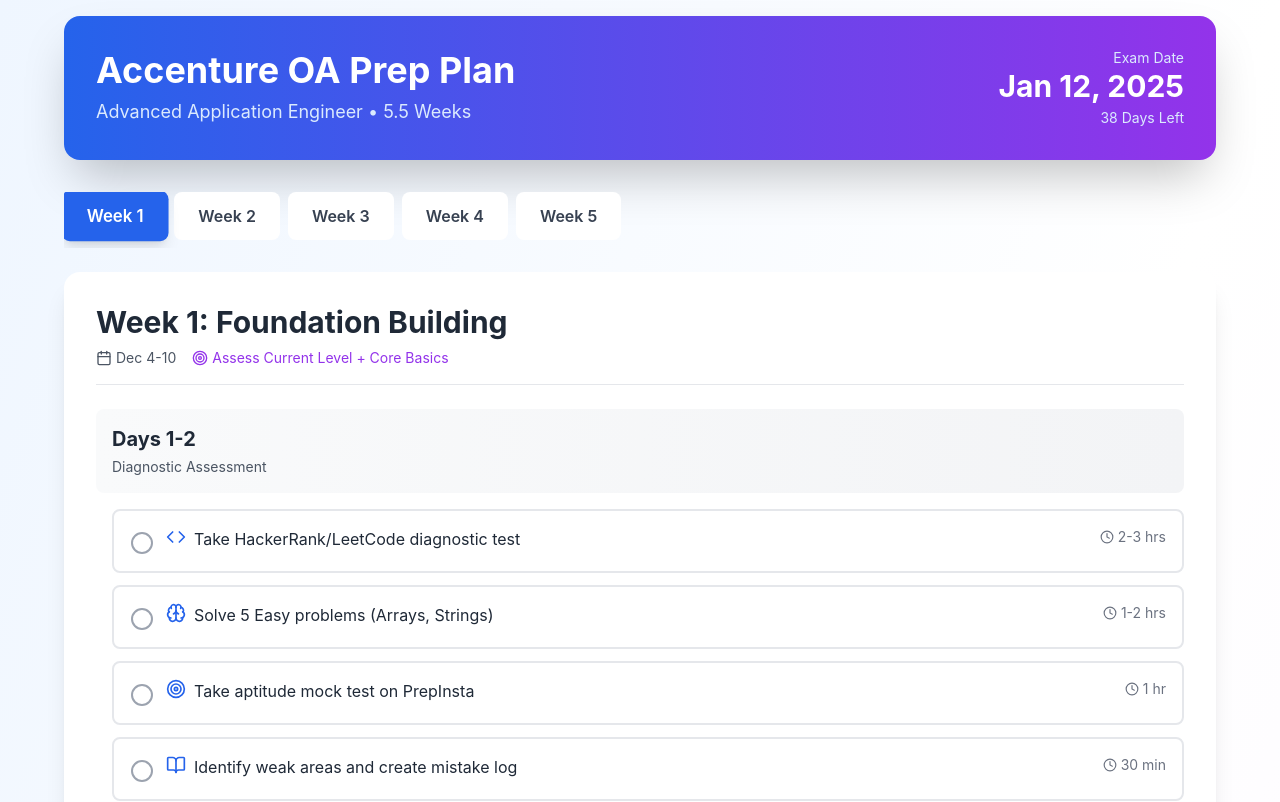
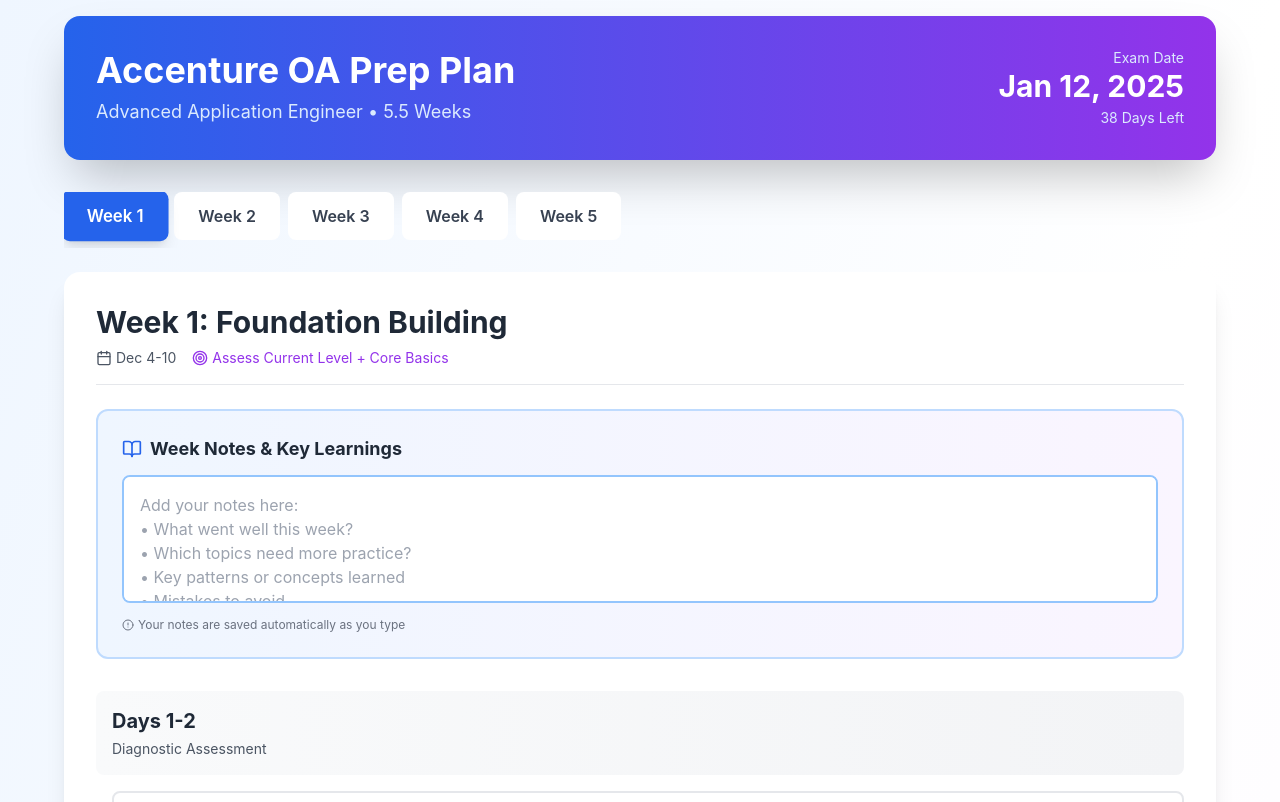
Before and after one commit to Monikarana27/accenture, a React (Create React App) app: page / in a window 1280 px wide. Shown: the top 802 px of the page. Built offline with nearby package versions, Linux system fonts and the light colour scheme.

Commit message:
Update App.js

```diff
--- a/src/App.js
+++ b/src/App.js
@@ -4,12 +4,20 @@
 const AccentureOAPlan = () => {
   const [completedTasks, setCompletedTasks] = useState({});
   const [activeWeek, setActiveWeek] = useState(0);
+  const [weekNotes, setWeekNotes] = useState({});
 
   const toggleTask = (weekIndex, dayIndex, taskIndex) => {
     const key = `${weekIndex}-${dayIndex}-${taskIndex}`;
     setCompletedTasks(prev => ({
       ...prev,
       [key]: !prev[key]
+    }));
+  };
+
+  const updateWeekNotes = (weekIndex, notes) => {
+    setWeekNotes(prev => ({
+      ...prev,
+      [weekIndex]: notes
     }));
   };
 
@@ -357,6 +365,29 @@
             </div>
           </div>
 
+          {/* Week Notes Section */}
+          <div className="mb-8 bg-gradient-to-r from-blue-50 to-purple-50 rounded-xl p-6 border-2 border-blue-200">
+            <h3 className="text-lg font-bold text-gray-800 mb-3 flex items-center gap-2">
+              <BookOpen className="text-blue-600" size={20} />
+              Week Notes & Key Learnings
+            </h3>
+            <textarea
+              value={weekNotes[activeWeek] || ''}
+              onChange={(e) => updateWeekNotes(activeWeek, e.target.value)}
+              placeholder="Add your notes here:
+• What went well this week?
+• Which topics need more practice?
+• Key patterns or concepts learned
+• Mistakes to avoid
+• Mock test scores and insights"
+              className="w-full h-32 p-4 rounded-lg border-2 border-blue-300 focus:border-blue-500 focus:outline-none resize-none text-gray-700 placeholder-gray-400"
+            />
+            <div className="mt-2 text-xs text-gray-500 flex items-center gap-1">
+              <AlertCircle size={12} />
+              Your notes are saved automatically as you type
+            </div>
+          </div>
+
           {weeks[activeWeek].days.map((dayGroup, dayIndex) => (
             <div key={dayIndex} className="mb-8 last:mb-0">
               <div className="bg-gradient-to-r from-gray-50 to-gray-100 rounded-lg p-4 mb-4">
```
